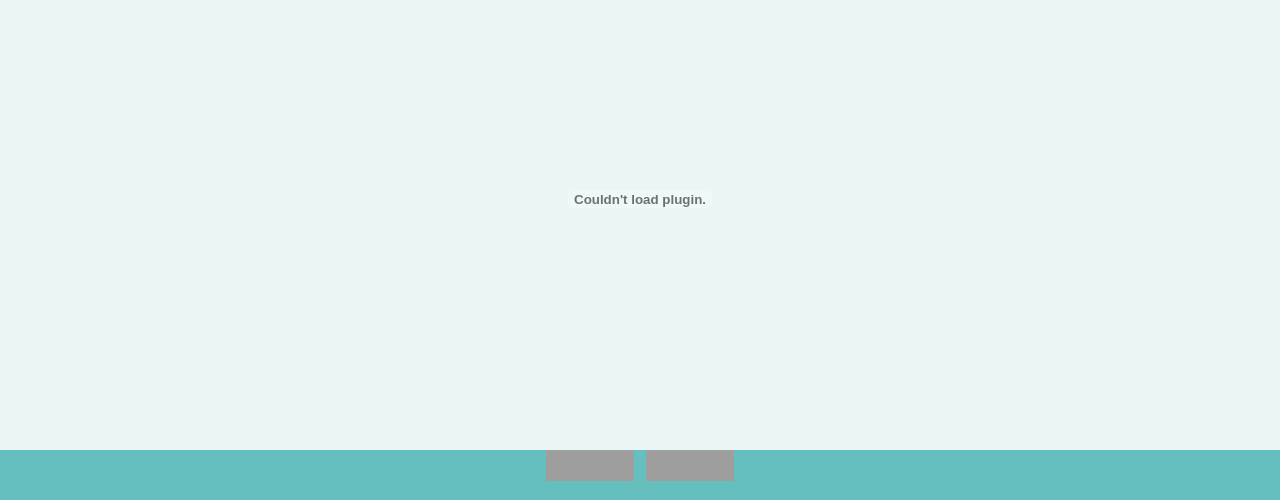
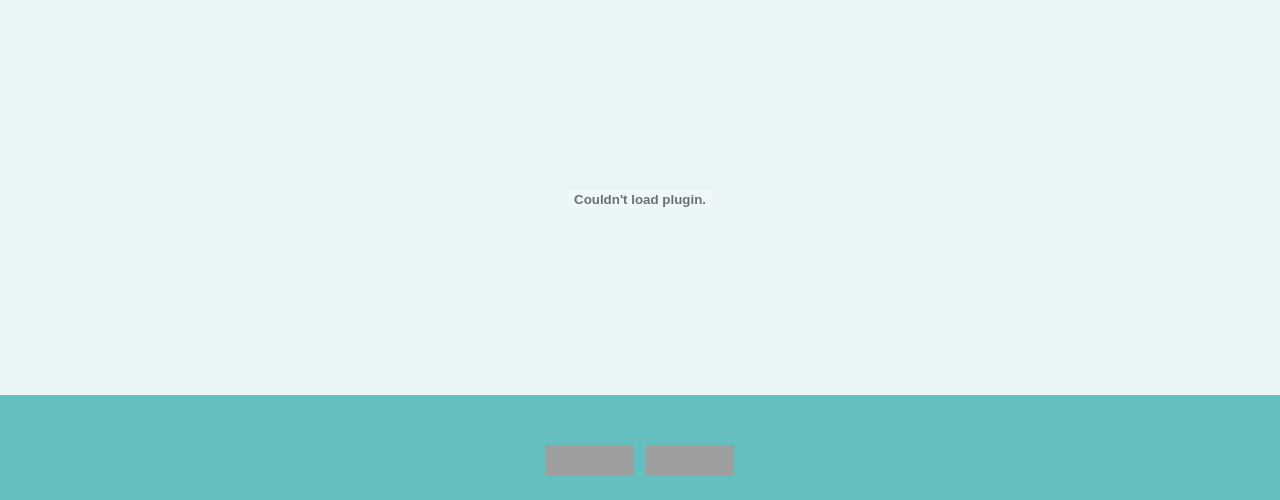
Before and after one commit to lama-45/DIY_Web_Project, a PHP site: page /pages/resume.php in a window 1280 px wide. Shown: the part 300-800 px from the top of the page. Run offline with PHP 8.4, Linux system fonts and the light colour scheme; grey boxes are pictures that could not be loaded.

Commit message:
footer update

```diff
--- a/CSS/styles.css
+++ b/CSS/styles.css
@@ -27,14 +27,18 @@
   margin-left: 580px;
 }
 
-.Footer{
+.footerInclude{
   background-color: #66bfbf;
+  padding: 50px 0px 20px;
+}
 
-  position: fixed;
-   bottom: 0;
-   left: 0;
-   right: 0;
-   height: 50px;
+.FooterInclude{
+  background-color: #66bfbf;
+  position: absolute;
+  bottom: 0;
+  left: 0;
+  right: 0;
+  padding: 50px 0px 20px;
 }
 
 
--- a/pages/resume.php
+++ b/pages/resume.php
@@ -32,7 +32,7 @@
       </object>
     </div>
 
-      <div class="footerInclude">
+      <div class="FooterInclude">
         <?php
         include("../includes/Footer.php");
         ?>
--- a/pages/schedule.php
+++ b/pages/schedule.php
@@ -64,7 +64,7 @@
 			                                         </tbody>
 		                                           </table>
                                              </div>
-                    <div class="footerInclude">
+                    <div class="FooterInclude">
                       <?php
                         include("../includes/Footer.php");
                         ?>
--- a/pages/supplires.php
+++ b/pages/supplires.php
@@ -61,7 +61,7 @@
                       ?>
                       </table>
                       </div>
-                      <div class="footerInclude">
+                      <div class="FooterInclude">
                        <?php
                        include("../includes/Footer.php");
                        ?>
--- a/pages/tutorial.php
+++ b/pages/tutorial.php
@@ -32,7 +32,7 @@
   </object>
     </div>
 
-    <div class="footerInclude">
+    <div class="FooterInclude">
       <?php
       include("../includes/Footer.php");
       ?>
```
